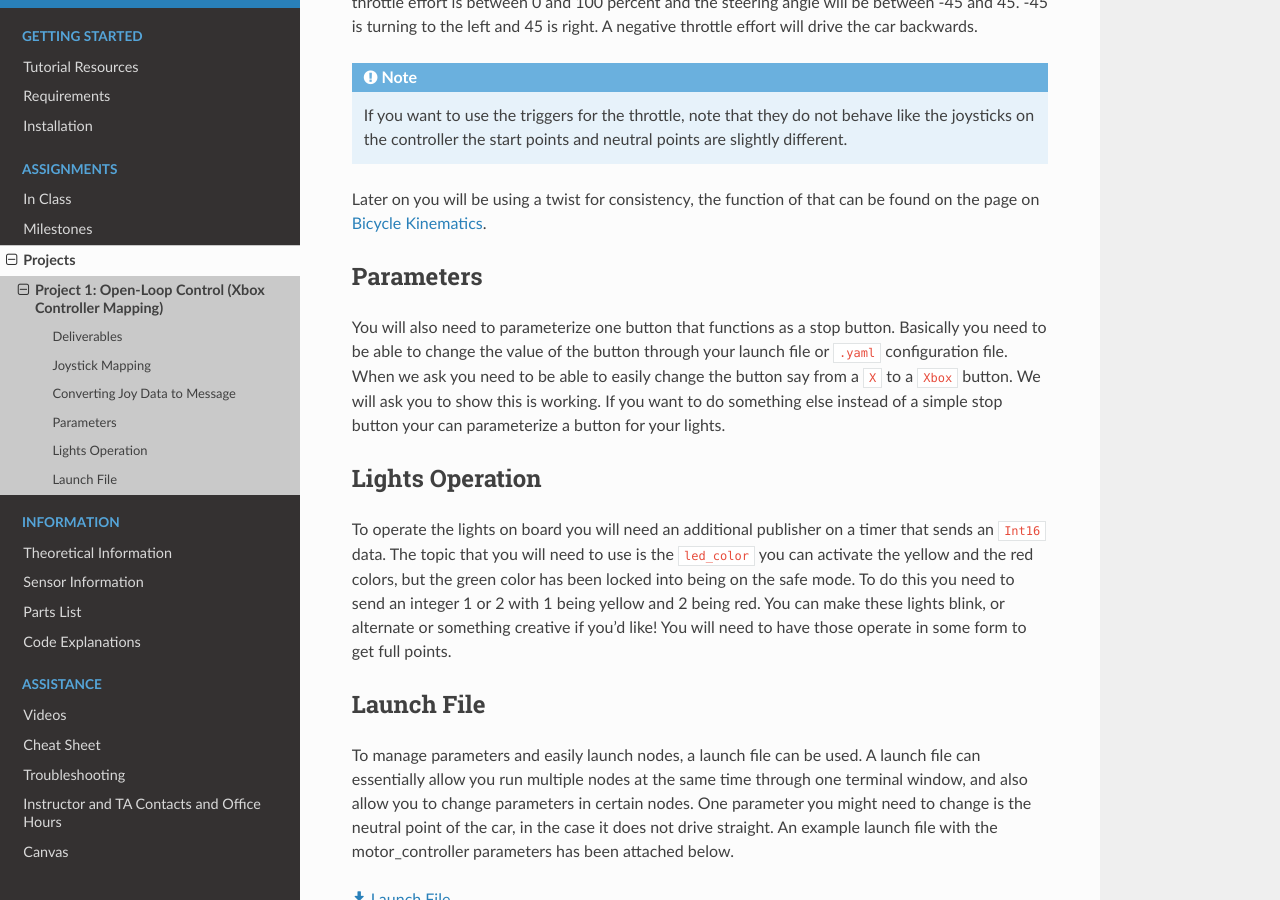
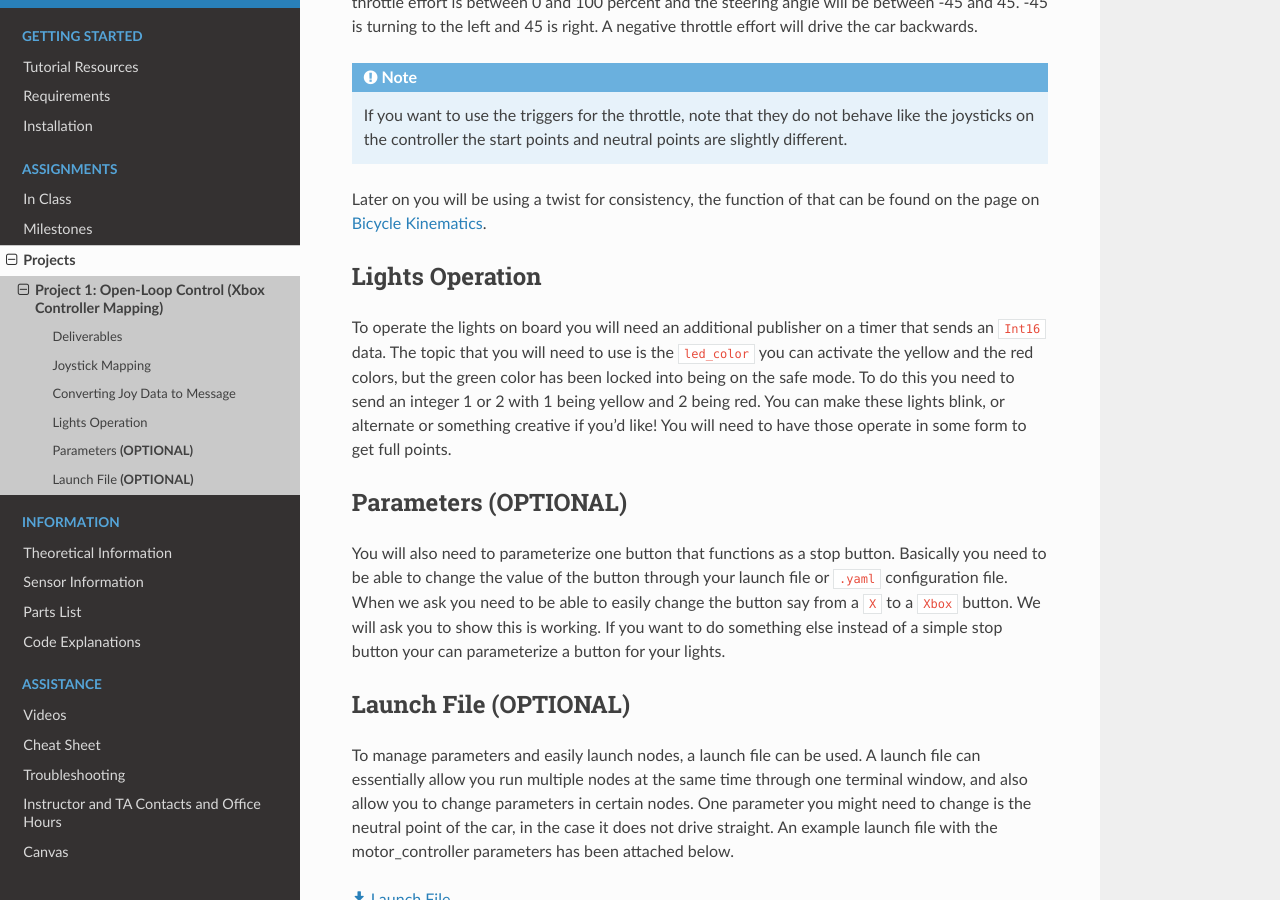
Before and after one commit to av-mae-uf/av1tenth-docs, a Sphinx documentation site: the page built from docs/assignments/projects/project1.rst, in a window 1280 px wide and 900 px high, scrolled down 1951 px. Built offline with Sphinx 7.4.7 and the Read the Docs theme 2.0.0, drawn with Linux system fonts in a browser that asks for light colours.

Commit message:
Update project1.rst

```diff
--- a/docs/assignments/projects/project1.rst
+++ b/docs/assignments/projects/project1.rst
@@ -29,8 +29,8 @@ if it publishes data correctly and you car functions you will get full points. Y
 * ROS 2 Publisher Node publishing topics ``vehicle_command_angle`` and ``led_color``
 * ``setup.py`` file filled out
 * ``package.xml`` file filled out properly
-* A launch file that launches the ``joy_node`` , ``motor_controller`` node and the controller node that you have created.
-* Parameters in your launch file or ``.yaml`` file
+* A launch file that launches the ``joy_node`` , ``motor_controller`` node and the controller node that you have created. **(OPTIONAL)**
+* Parameters in your launch file or ``.yaml`` file **(OPTIONAL)**
 * This is a qualitative assessment so no submissions are needed. You will need to show us your completed node running on your car by the due date.
 
 .. warning:: The names of topics are important, writing the wrong name will result in a **25% point** deduction.
@@ -75,8 +69,14 @@ To operate the lights on board you will need an additional publisher on a timer
 you can activate the yellow and the red colors, but the green color has been locked into being on the safe mode. To do this you need to send an integer 1 or 2 with 1 being yellow and 2 being red.
 You can make these lights blink, or alternate or something creative if you'd like! You will need to have those operate in some form to get full points.
 
-Launch File
-^^^^^^^^^^^
+Parameters **(OPTIONAL)**
+^^^^^^^^^^^^^^^^^^^^^^^^^
+You will also need to parameterize one button that functions as a stop button. Basically you need to be able to change the value of the button through your launch file or ``.yaml`` configuration file.
+When we ask you need to be able to easily change the button say from a ``X`` to a ``Xbox`` button. We will ask you to show this is working. If you want to do something else instead of a simple stop button your can
+parameterize a button for your lights.
+
+Launch File **(OPTIONAL)**
+^^^^^^^^^^^^^^^^^^^^^^^^^^
 
 To manage parameters and easily launch nodes, a launch file can be used. A launch file can essentially allow you run multiple nodes at the same time through one terminal window,
 and also allow you to change parameters in certain nodes. One parameter you might need to change is the neutral point of the car, in the case it does not drive straight. An example launch file with the motor_controller
```
Also changed, not shown: other parts of docs/assignments/projects/project1.rst (+0 -6 lines).
